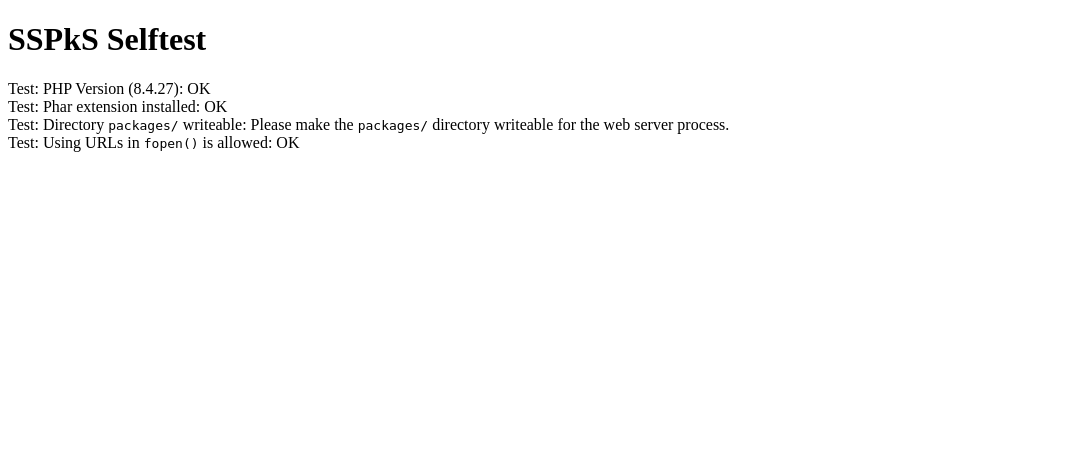
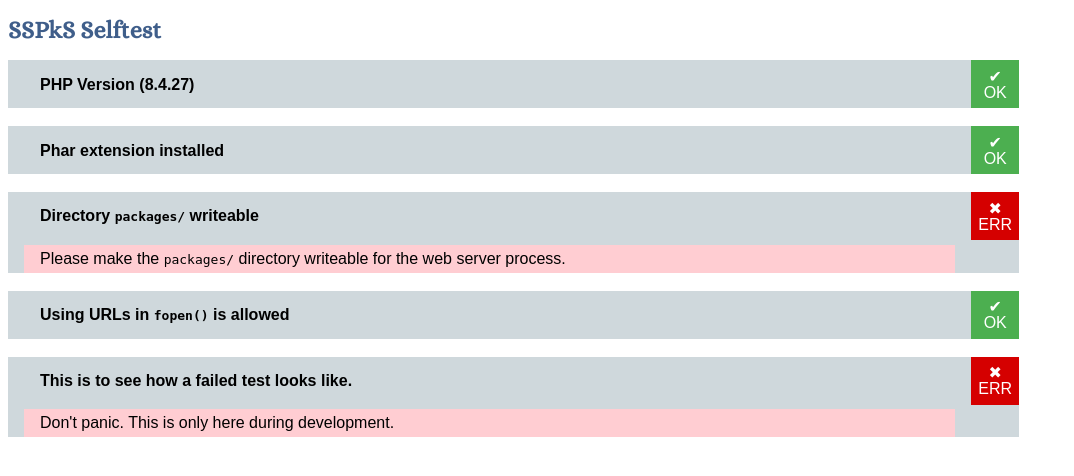
Before and after one commit to jdel/sspks, a PHP site: page /selftest.php in a window 1280 px wide. Shown: the top 476 px of the page, without its empty margins (0-1074 px from the left). Run offline with PHP 8.4, Linux system fonts and the light colour scheme.

Commit message:
A bit of style for the selftest page.

```diff
--- a/selftest.php
+++ b/selftest.php
@@ -2,6 +2,71 @@
 <html>
 <head>
     <title>SSPkS Selftest</title>
+    <meta http-equiv="content-type" content="text/html; charset=utf-8" />
+    <link rel="stylesheet" href="data/css/style.css" type="text/css" />
+    <link rel="stylesheet" href="data/css/style_mobile.css" type="text/css" media="handheld"/>
+    <!-- Colours from: https://www.materialui.co/colors -->
+    <style type="text/css">
+        .check {
+            width: 80%;
+            background-color: #cfd8dc;
+            vertical-align: middle;
+        }
+
+        .check .checkline {
+            height: 3em;
+            position: relative;
+        }
+
+        .check .description {
+            height: 3em;
+            line-height: 3em;
+            margin-left: 2em;
+        }
+
+        .check .description span {
+            display: inline-block;
+            line-height: 1em;
+            vertical-align: middle;
+            font-weight: bold;
+        }
+
+        .checkline .result {
+            position: absolute;
+            right: 0px;
+            bottom: 0px;
+            height: 3em;
+            line-height: 3em;
+            width: 3em;
+            text-align: center;
+        }
+
+        .checkline .result span {
+            display: inline-block;
+            line-height: 1em;
+            vertical-align: middle;
+        }
+
+        .ok {
+            background-color: #4caf50;
+            color: white;
+        }
+
+        .error {
+            background-color: #d50000;
+            color: white;
+        }
+
+        .errortext {
+            margin-left: 1em;
+            padding-left: 1em;
+            margin-right: 4em;
+            margin-top: 0.3em;
+            padding-top: 0.3em;
+            padding-bottom: 0.3em;
+            background-color: #ffcdd2;
+        }
+    </style>
 </head>
 <body>
 <h1>SSPkS Selftest</h1>
@@ -10,15 +75,21 @@
 
 function assertTrue($assertion, $description, $error_text)
 {
-    print('Test: ' . $description . ': ');
+    echo('<div class="check">');
+    echo('<div class="checkline">');
+    echo('<div class="description"><span>' . $description . '</span></div>');
     if ($assertion) {
         // All OK
-        print('OK');
+        echo('<div class="result ok"><span>✔<br/>OK</span></div>');
+        echo('</div>');  // close checkline
     } else {
         // Not OK
-        print($error_text);
+        echo('<div class="result error"><span>✖<br/>ERR</span></div>');
+        echo('</div>');  // close checkline
+        echo('<div class="errortext">' . $error_text . '</div>');
     }
-    print('<br/>');
+    echo('</div>');
+    echo('<br/>');
 }
 
 
@@ -46,6 +117,12 @@ assertTrue(
     'Please set <tt>allow_url_fopen</tt> to <tt>true</tt> in your <tt>php.ini</tt>.'
 );
 
+assertTrue(
+    false,
+    'This is to see how a failed test looks like.',
+    'Don\'t panic. This is only here during development.'
+);
+
 // TEST: Probably write a test file to packages/ dir and delete again
 
 ?>
```
